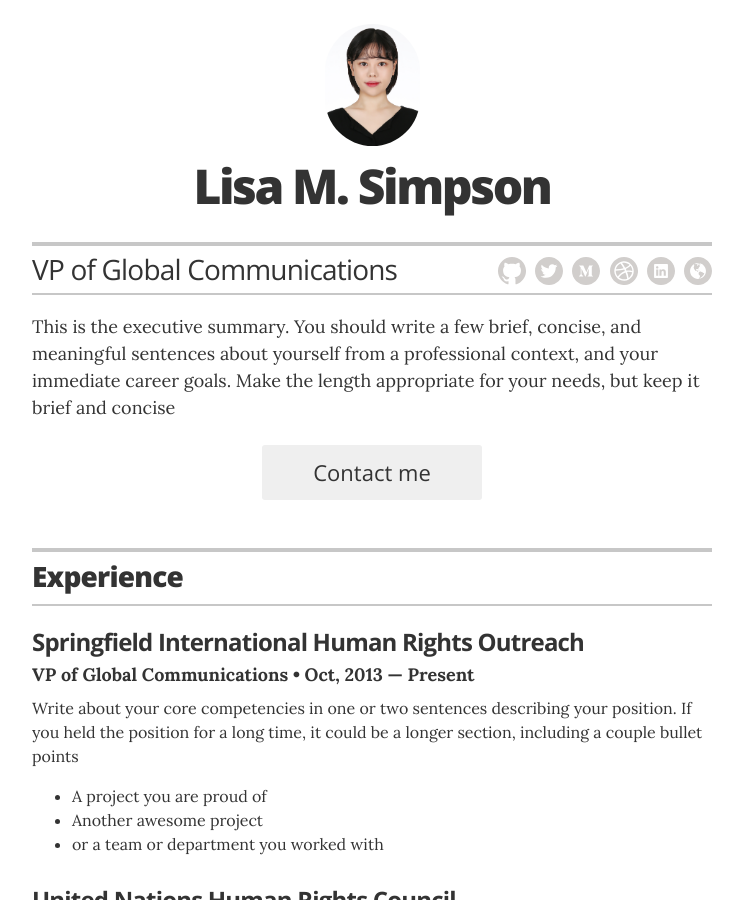
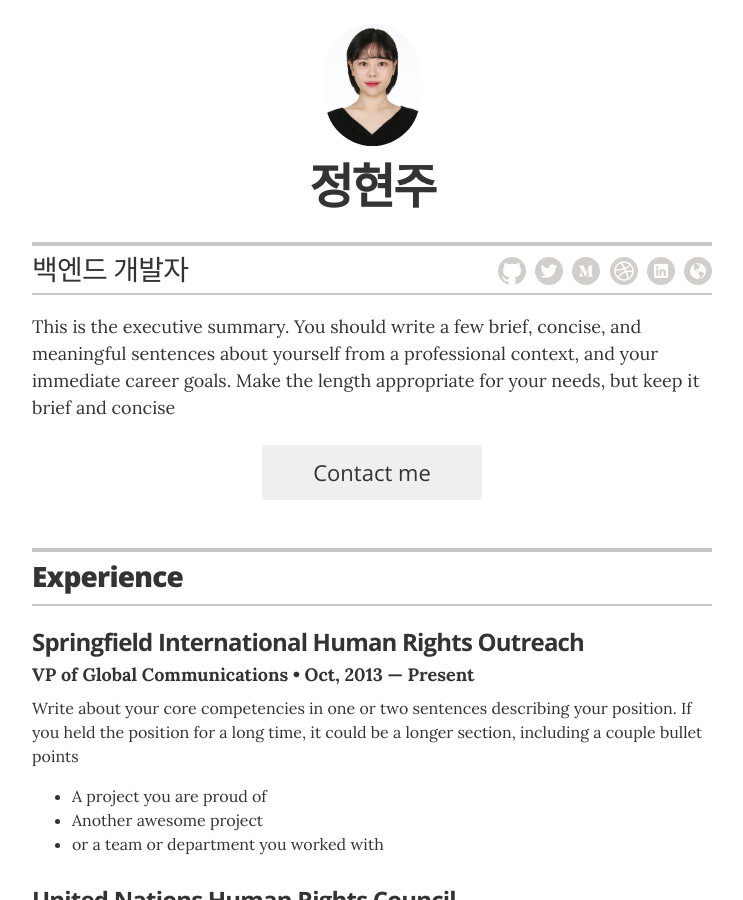
Before and after one commit to jglovier/resume-template, a Jekyll site: the page built from index.html, in a window 1280 px wide and 900 px high. Shown: the whole window, without its empty margins (268-1011 px from the left). Built offline with Jekyll 4.4.1, drawn with Linux system fonts in a browser that asks for light colours.

Commit message:
change title

```diff
--- a/_config.yml
+++ b/_config.yml
@@ -10,11 +10,11 @@
 
 # Resume settings
 resume_avatar:                  "true"
-resume_name:                    "Lisa M. Simpson"
-resume_title:                   "VP of Global Communications"
+resume_name:                    "정현주"
+resume_title:                   "백엔드 개발자"
 
 # used for the contact button in _layouts/resume.html
-resume_contact_email:           "lisasimpson@youremailaddress.com"
+resume_contact_email:           "61459@naver.com"
 
 # the next two items are used for schema itemprops in _layouts/resume.html
 resume_contact_telephone:       "555-7334"
--- a/_layouts/resume.html
+++ b/_layouts/resume.html
@@ -13,7 +13,7 @@
 
         <!-- You can turn off the avatar in _config.yml by setting to false -->
         {% if site.resume_avatar == 'true' %}
-        <img src="images/image1.jpeg" alt="my photo" class="avatar no-print" itemprop="image">
+        <img src="images/avatar.jpg" alt="my photo" class="avatar no-print" itemprop="image">
         {% endif %}
 
         <!-- Your name is defined in the _config.yml file -->
```
Also changed, not shown: images/avatar.jpg, images/avatar1.jpg (added), images/image1.jpeg (deleted).
